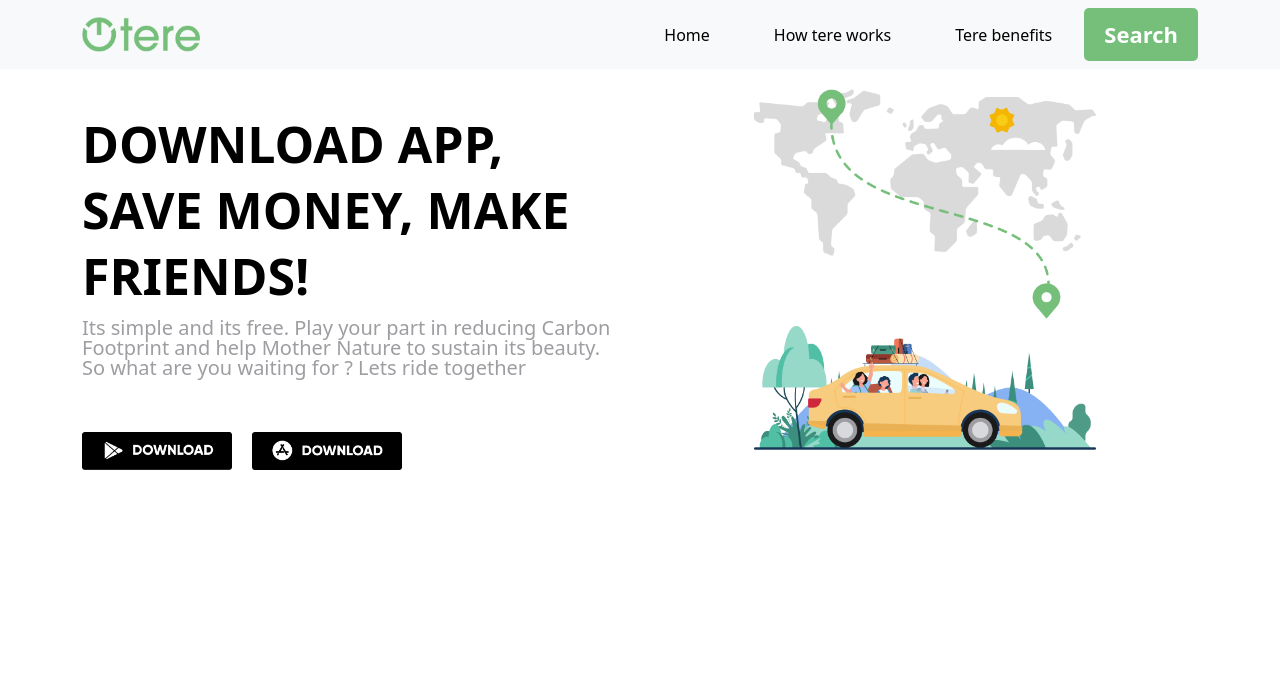
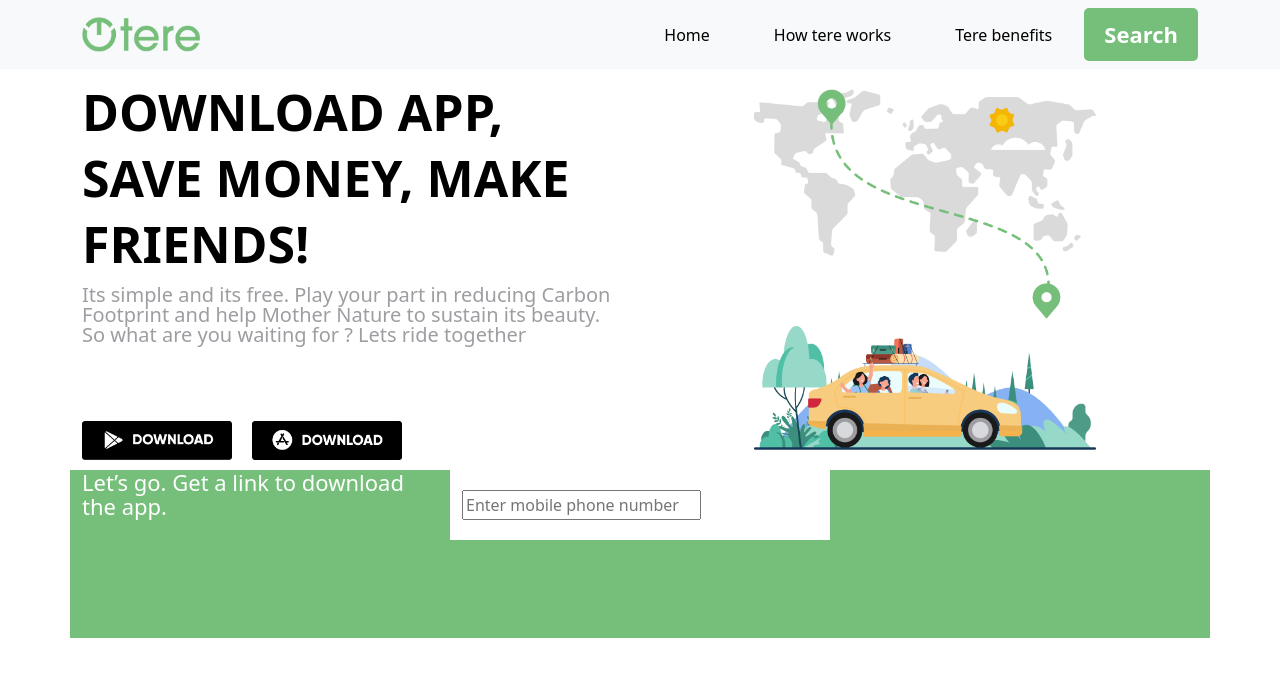
Before and after one commit to MuhammadAhmedLakhani/Web-Designing-Project3, a plain HTML site: page index.html in a window 1280 px wide. Drawn offline with nearby package versions, Linux system fonts and the light colour scheme.

Commit message:
link-section started

```diff
--- a/index.html
+++ b/index.html
@@ -61,7 +61,7 @@
                     </p>
                 </div>
                 <div class="slider-btns">
-                    <img class="me-3"   width="150px"   src="images/playstore-image.png" alt="">
+                    <img class="me-3" width="150px" src="images/playstore-image.png" alt="">
                     <img width="150px" src="images/applestore-image.png" alt="">
                 </div>
 
@@ -74,6 +74,18 @@
             </div>
         </div>
     </div>
+    <div class="container my-container">
+        <div class="row">
+            <div class="col text">
+                <h2>Let’s go. Get a link
+                    to download the app.</h2>
+            </div>
+            <div class="col input-num">
+                <input type="number" placeholder="Enter mobile phone number">
+            </div>
+            <div class="col"></div>
+        </div>
+    </div>
 </body>
 
 </html>
--- a/style.css
+++ b/style.css
@@ -26,9 +26,7 @@
 .slider-left {
     display: flex;
     flex-direction: column;
-    justify-content: end;
-
-
+    justify-content:space-around;
 }
 
 .slider-btns {
@@ -82,6 +80,7 @@
         width: 120px;
 
     }
+}
 @media only screen and (max-width: 600px) {
     .slider-left{
         padding: 10px 5px;
@@ -97,3 +96,19 @@
         flex-direction: column-reverse;
     }
 }
+
+.my-container {
+    height: 168px;
+    background-color: #75BF7A;
+}
+.text > h2 {
+    color: #fff;
+    font-weight: 500;
+    font-size: 22px;
+    line-height: 24px;
+}
+.input-num {
+    background-color: #fff;
+    border: 0px;
+    padding: 20px 30px;
+}
```
